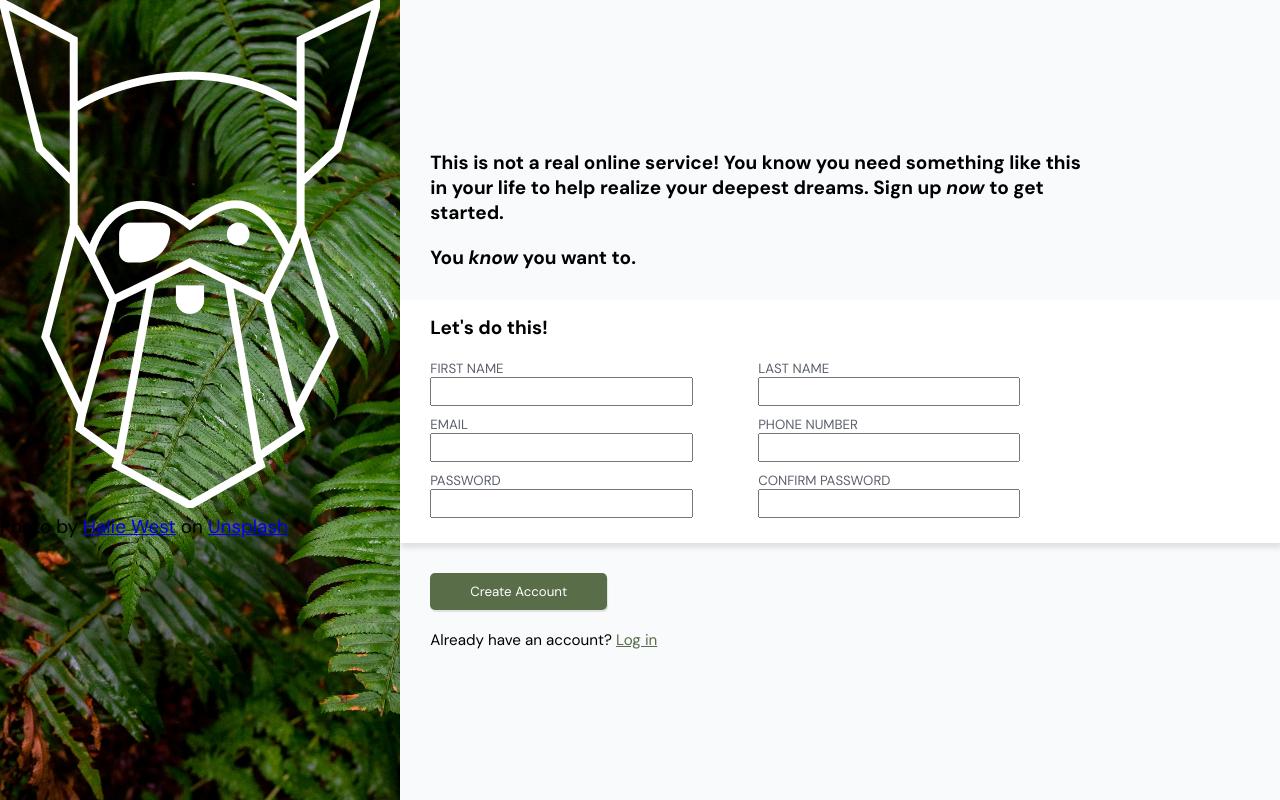
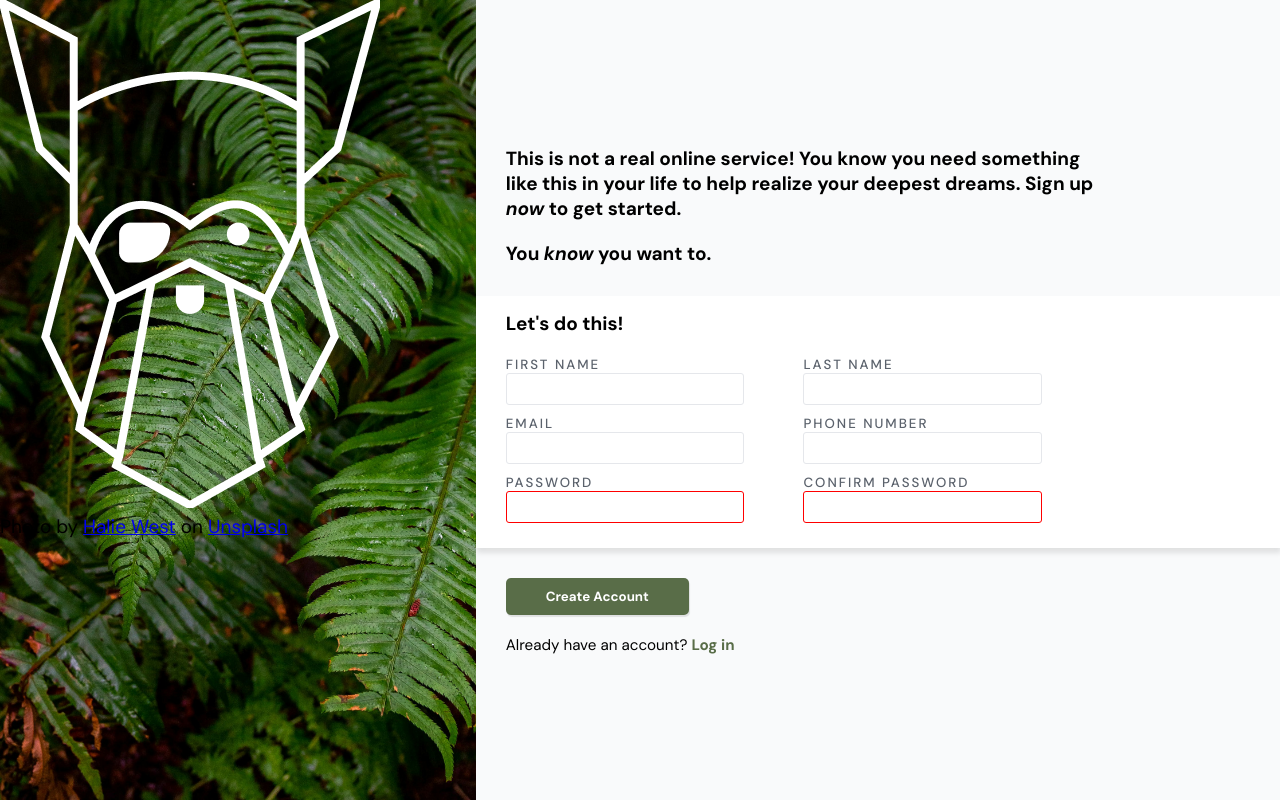
Before and after one commit to ConnorC3/odin-sign-up-form, a plain HTML site: page index.html in a window 1280 px wide. Drawn offline with Linux system fonts and the light colour scheme.

Commit message:
Polish UI for form side

```diff
--- a/index.html
+++ b/index.html
@@ -49,11 +49,11 @@
                         </div>
                         <div class="form-input">
                             <label for="password">Password</label>
-                            <input id="password" name="password" type="password">
+                            <input id="password" name="password" type="password" minlength="8" required>
                         </div>
                         <div class="form-input">
                             <label for="confirm-password">Confirm Password</label>
-                            <input id="confirm-password" name="confirm-password" type="password">
+                            <input id="confirm-password" name="confirm-password" type="password" minlength="8" required>
                         </div>
                     </div>
                 </form>
--- a/styles.css
+++ b/styles.css
@@ -23,7 +23,7 @@ main {
 /* left */
 
 .image-container {
-    width: 50vw;
+    width: 65vw;
     height: 100vh;
     background: url('/images/leaves.jpg');
     background-size: cover;
@@ -77,12 +77,28 @@ main {
 
 .form-input input {
     width: 80%;
+    border: 1.2px solid #E5E7EB;
+    border-radius: 3px;
+    font-size: 0.8rem;
+    padding: 5px 8px;
+}
+
+.form-input input[type="password"]:invalid {
+    border-color: red;
+}
+
+.form-input input:focus {
+    outline: none;
+    border: 1.2px solid #3b65dc;
+    box-shadow: 2px 2px 2px rgba(0, 0, 0, 0.2);
 }
 
 .form-input label {
     font-size: 0.7rem;
     text-transform: uppercase;
     color: #5b626c;
+    letter-spacing: 2px;
+    font-weight: 500;
 }
 
 .form-submit-container button {
@@ -102,4 +118,9 @@ main {
 
 .form-submit-container a {
     color: var(--green);
+    text-decoration: none;
 }
+
+.form-submit-container button, .form-submit-container a {
+    font-weight: bold;
+}
```
